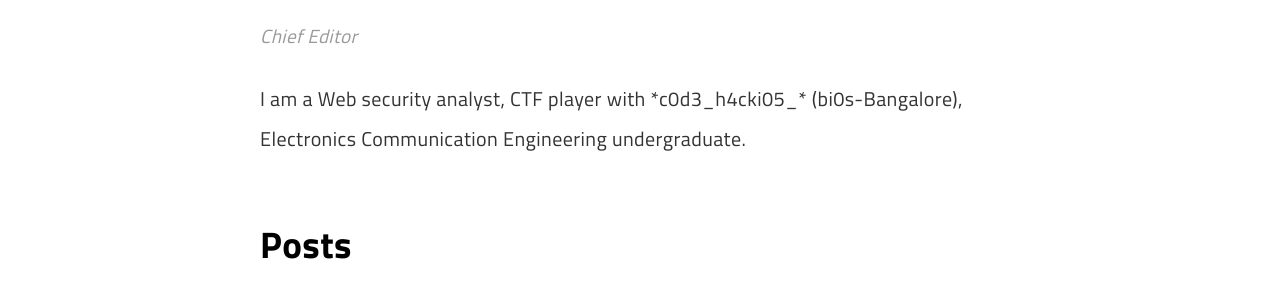
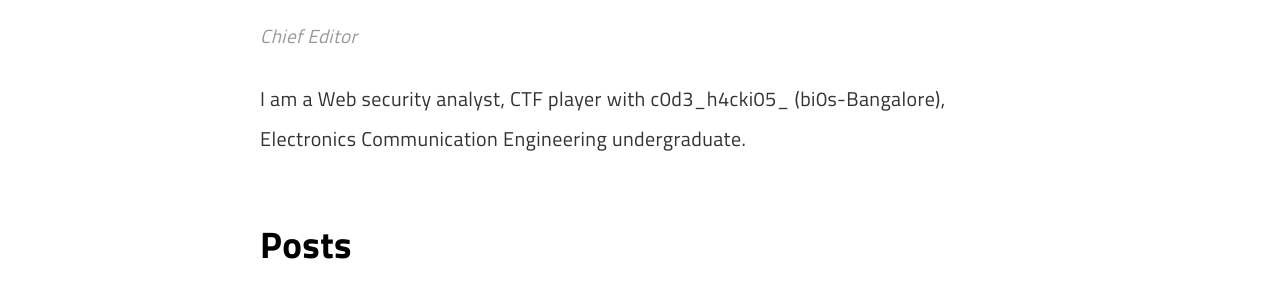
Before and after one commit to ph1nx/ph1nx.github.io, a Jekyll site: the page built from _authors/ph03n1x.md, in a window 1280 px wide and 997 px high. Shown: the part 427-708 px from the top of the window. Built offline with Jekyll 4.4.1, drawn with Linux system fonts in a browser that asks for light colours; a script that is not in the unit is left out.

Commit message:
Update ph03n1x.md

```diff
--- a/_authors/ph03n1x.md
+++ b/_authors/ph03n1x.md
@@ -4,7 +4,7 @@ photo: /assets/img/uploads/profile.png
 name: Ch.Jnana Ramakrishna
 display_name: Ramakrishna
 position: Chief Editor
-bio: I am a Web security analyst, CTF player with *c0d3_h4cki05_* (bi0s-Bangalore), Electronics Communication Engineering undergraduate.
+bio: I am a Web security analyst, CTF player with c0d3_h4cki05_ (bi0s-Bangalore), Electronics Communication Engineering undergraduate.
 github_username: Ph03-N1X
 facebook_username:
 twitter_username:
```
